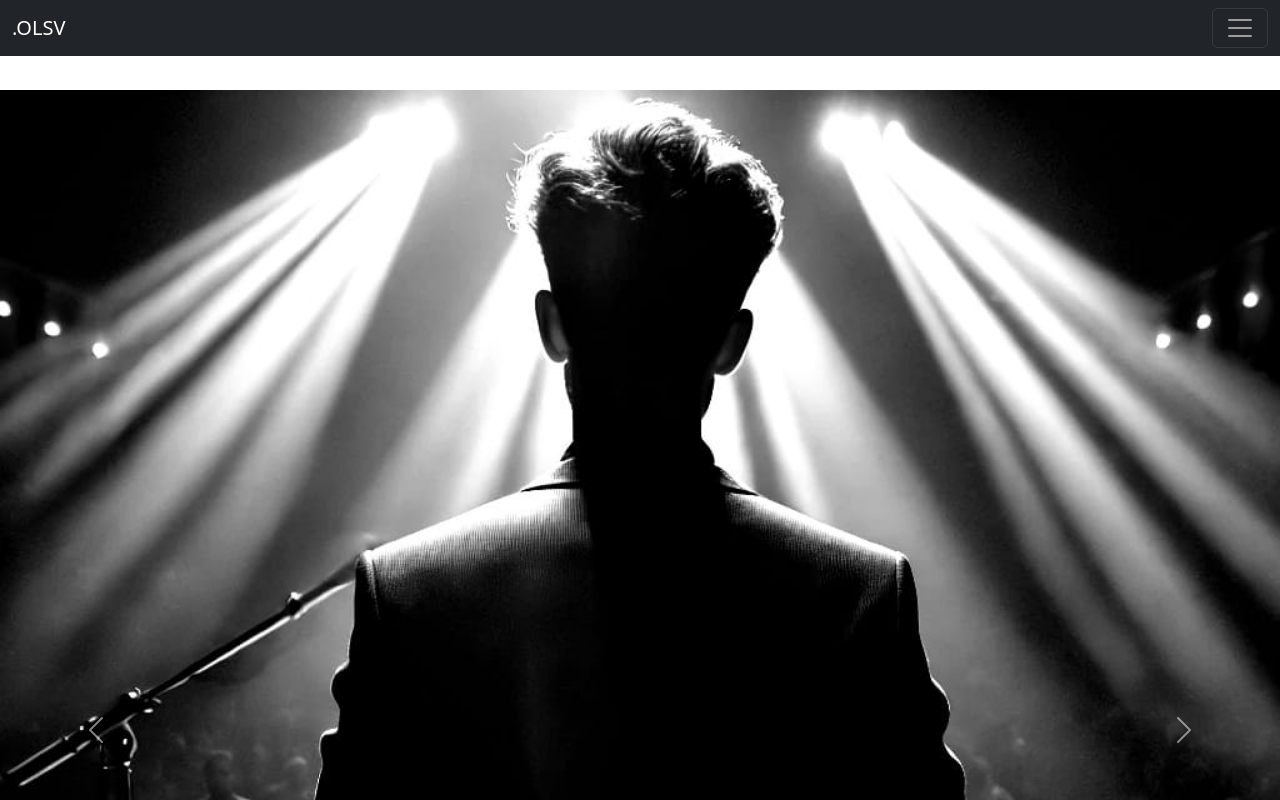
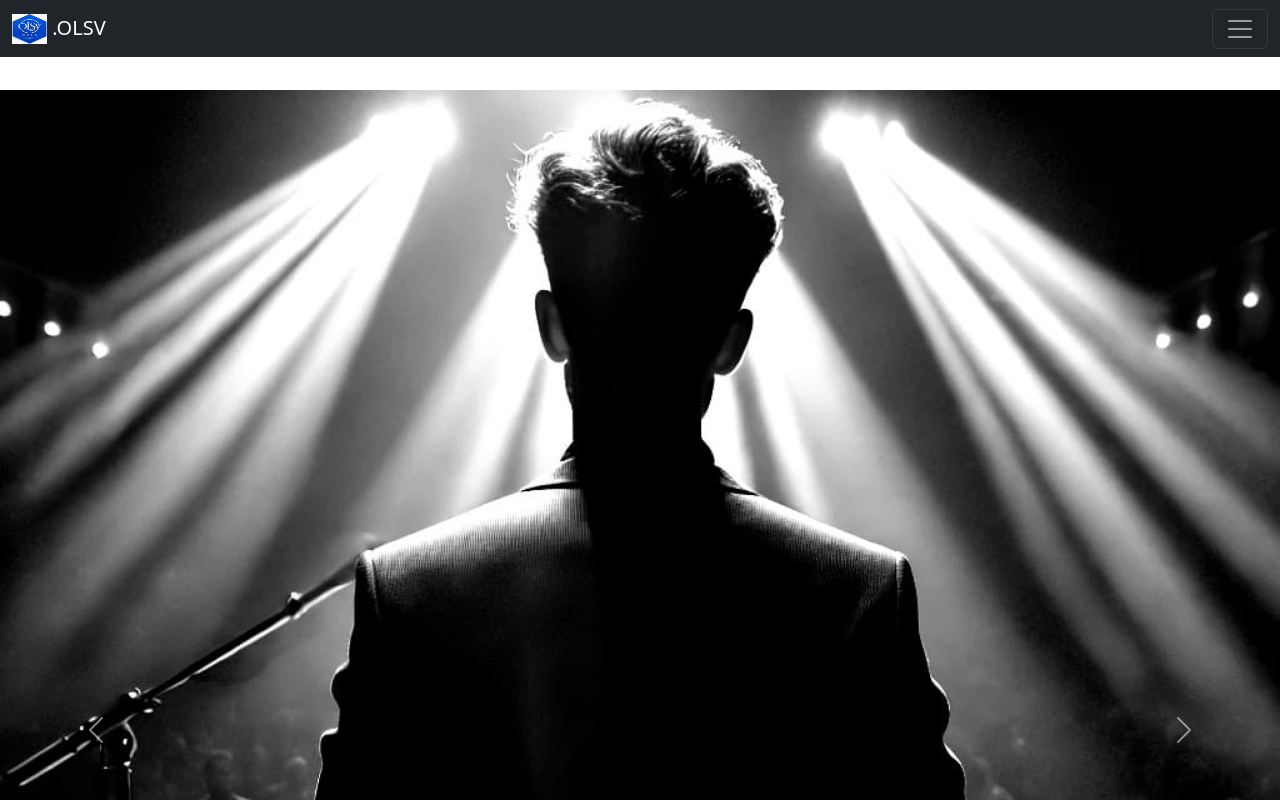
Before and after one commit to SV20008/Web-Oscar, a website: page index.html in a window 1280 px wide. Shown: the top 800 px of the page. Drawn offline with nearby package versions, Linux system fonts and the light colour scheme.

Commit message:
logo agregado

```diff
--- a/index.html
+++ b/index.html
@@ -11,7 +11,10 @@
 <body>
     <nav class="navbar navbar-dark bg-dark fixed-top">
         <div class="container-fluid">
-        <a class="navbar-brand" href="#">.OLSV</a>
+        <a class="navbar-brand" href="public/img/logo-web-oscar.png">
+        <img src="img/logo-web-oscar.png" alt="Logo" width="35" height="30" class="d-inline-block align-text-top">
+        .OLSV
+        </a>
         <button class="navbar-toggler" type="button" data-bs-toggle="offcanvas" data-bs-target="#offcanvasDarkNavbar" aria-controls="offcanvasDarkNavbar" aria-label="Toggle navigation">
             <span class="navbar-toggler-icon"></span>
         </button>
```
Also changed, not shown: public/formRifas.html (+4 -1 lines), public/img/logo-web-oscar.png (added).
